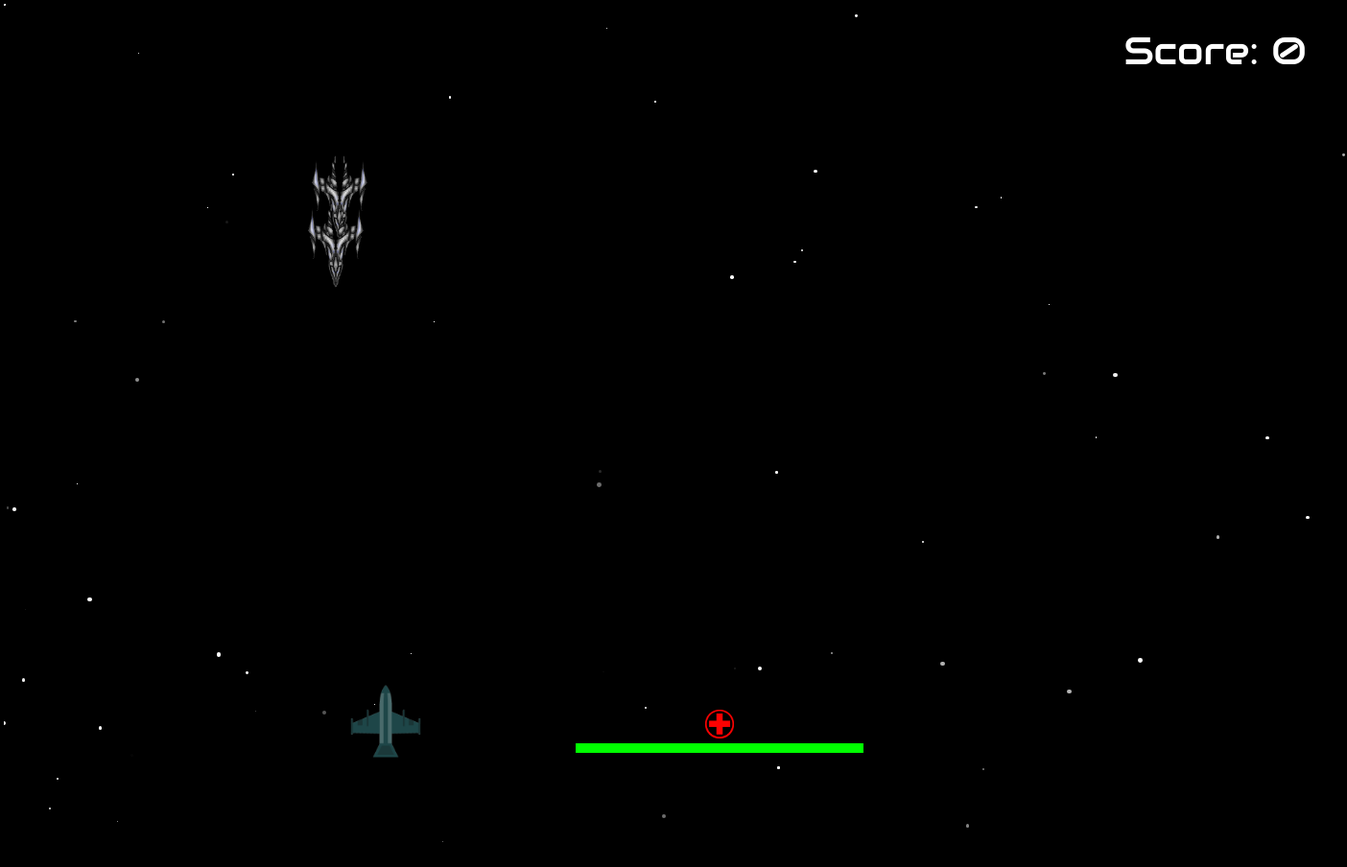
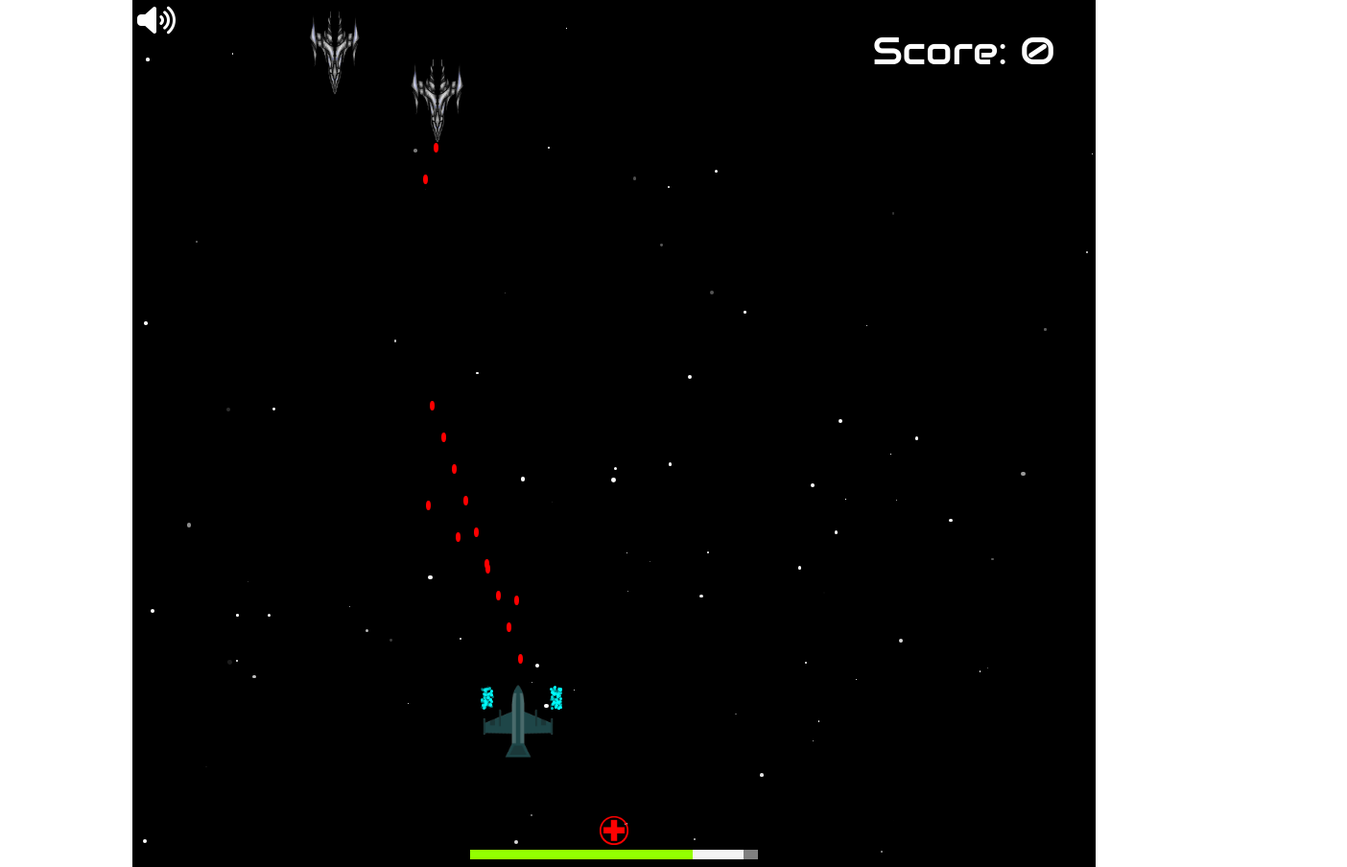
Before and after one commit to mscanza/FighterJet, a plain HTML site: page index.html in a window 1280 px wide. Shown: the whole page at 96% size, 1404 px wide, since content can reach past the window. Drawn offline with Linux system fonts and the light colour scheme.

Commit message:
Update health bar, enemies and more

```diff
--- a/bullets.js
+++ b/bullets.js
@@ -45,7 +45,9 @@ function updateBullet(bullet, enemies, obstacles) {
   if (topCollision) {
     bullet.collided = true;
     if (bullet.type === 'secondary') {
-      bullet.soundCollision.play();
+      if (!muted) {
+        bullet.soundCollision.play();
+      }
     }
   }
 
@@ -73,7 +75,9 @@ function updateEnemyBullet(bullet) {
   if (topCollision) {
     bullet.collided = true;
     if (bullet.type === 'secondary') {
-      bullet.soundCollision.play();
+      if (!muted) {
+        bullet.soundCollision.play();
+      }
     }
   }
 
@@ -116,11 +120,17 @@ function Bullet(left, top, type = 'primary', subtype = 'left', color, time, enem
   if (this.type === 'secondary') {
     this.element.classList.add('secondary');
     this.soundCollision.src = './audio/secondaryCollision.mp3';
+    this.width = 8;
+    this.height = 20;
+    this.damage = 10;
     if (this.subtype === 'left') {
       this.sound.src = './audio/secondary.mp3';
     }
   } else if (this.type === 'primary') {
+    this.height = 10;
+    this.width = 5;
     this.sound.src = './audio/primary.mp3';
+    this.damage = 1;
   }
   this.left = left + (fighterJet.width / 2) - 3;
 
--- a/index.html
+++ b/index.html
@@ -4,9 +4,10 @@
   <meta charset="utf-8">
   <link href="https://fonts.googleapis.com/css?family=Audiowide&display=swap" rel="stylesheet">
   <link href="./style.css" rel="stylesheet" type="text/css">
+  <script src="https://use.fontawesome.com/3efd968dcb.js"></script>
 </head>
 <body>
-  <div class="overlay"></div>
+  <i class="fa volume fa-volume-up fa-2x"></i>
   <div class="container">
     <div class="score">
       <span class="scoreLabel">Score: <span class="scoreNumber"></span></span>
@@ -16,6 +17,7 @@
     <div class="playerHealth">
       <img src="./Assets/Images/healthIcon.png" class="healthIcon">
       <div class="playerHealthMeter">
+        <div class="currentPlayerHealthUnderlay"></div>
         <div class="currentPlayerHealth"></div>
       </div>
     </div>
@@ -23,7 +25,6 @@
       <h1>Game Over.</h1>
     </div>
   </div>
-
   <script src="./explosions.js"></script>
   <script src="./bullets.js"></script>
   <script src="./stars.js"></script>
--- a/main.js
+++ b/main.js
@@ -3,18 +3,43 @@ const enemyContainer = document.getElementsByClassName('enemyContainer')[0];
 const scoreNumber = document.getElementsByClassName('scoreNumber')[0];
 const backgroundContainer = document.getElementsByClassName('backgroundContainer')[0];
 const gameOver = document.getElementsByClassName("gameOver")[0];
+const muteButton = document.getElementsByClassName('volume')[0];
 
+let finalScore;
+let muted = false;
 
 const useStars = true;
 
 container.height = 900;
-container.width = 1400;
+container.width = 1000;
 
 const playerHealthMeter = document.getElementsByClassName('currentPlayerHealth')[0];
+const playerHealthMeterUnderlay = document.getElementsByClassName('currentPlayerHealthUnderlay')[0];
 
+//Reference
+//FighterJet(left, top, width, height, rateOfFire, bulletSpeed, secondarySpeed, maxHealth, enemy)
 var fighterJet = new FighterJet(350, 700, 100, 100, 5, 3, 10, 100)
 for (let i = 1; i < 3; i++) {
-  var enemy = new FighterJet(1000 / i, 700 - (i * 50), 100, 100, 5, 5, 20, 100, true)
+  var enemy = new FighterJet(Math.random() * container.width, 1000 - (i * 50), 100, 100, 5, 5, 20, 50, true)
+}
+
+//position mute button on upper left
+var containerPosition = container.getBoundingClientRect();
+muteButton.style.left = containerPosition.left + 5 + 'px';
+muteButton.style.top = containerPosition.top + 5 + 'px';
+
+muteButton.addEventListener("click", mute)
+
+function mute() {
+  if (muted) {
+    muteButton.classList.remove("fa-volume-mute");
+    muteButton.classList.add("fa-volume-up");
+    muted = false;
+  } else {
+    muteButton.classList.remove("fa-volume-up");
+    muteButton.classList.add("fa-volume-off");
+    muted = true;
+  }
 }
 
 
@@ -36,13 +61,6 @@ window.addEventListener('keydown', function (event) {
       break;
     // spacebar
     case 32: fighterJet.fire = true;
-
-    //Remove me!!!
-      for (let i = 0; i < enemies.length; i++) {
-        const enemy = enemies[i];
-        enemy.fire = true;
-      }
-
       break;
   }
 
@@ -66,12 +84,6 @@ window.addEventListener('keyup', function (event) {
       break;
     // spacebar
     case 32: fighterJet.fire = false;
-
-        //Remove me!!!
-        for (let i = 0; i < enemies.length; i++) {
-          const enemy = enemies[i];
-          enemy.fire = false;
-        }
       break;
 
   }
@@ -89,26 +101,23 @@ window.time = 0;
 // Game loop
 var gameInterval = setInterval(function () {
   window.time += 1;
-  console.log(window.time)
   if (useStars) {
     if (window.time % 30 === 0) {
       let myStar = new Star(Math.random() * container.width, 0, Math.random() * 5, Math.random() * 2, Math.random() * 5)
       // (left, top, size, brightness, speed)
     }
   }
-if (enemies.length <= 2) {
-  for (let i = 1; i < 3; i++) {
-    var enemy = new FighterJet(1000 / i, 700 - (i * 50), 100, 100, 5, 5, 20, 100, true)
+  if (enemies.length <= 1) {
+    for (let i = 1; i < 3; i++) {
+      var enemy = new FighterJet(Math.random() * container.width, 1000 - (i * 50), 100, 100, 5, 5, 20, 100, true)
+    }
   }
-}
   if (window.time % 300 === 0) {
     let obstacle = new Obstacle(rockBasic, Math.random() * container.width)
   }
 
+  var starElements = Array.from(document.getElementsByClassName('star'));
 
-  if (useStars) {
-    var starElements = Array.from(document.getElementsByClassName('star'));
-  }
   let explosionContainerArray = Array.from(document.getElementsByClassName('explosionContainer'));
 
 
@@ -122,7 +131,9 @@ if (enemies.length <= 2) {
         i -= 1;
         continue;
       } else if (bullet.type === 'secondary') {
-        bullet.soundCollision.play();
+        if (!muted) {
+          bullet.soundCollision.play();
+        }
         Explosion(bullet.left, bullet.top, window.time, 2, 'cyan', 10, 10, 50)
         bullet.element.remove()
         bullets.splice(i, 1);
@@ -133,26 +144,6 @@ if (enemies.length <= 2) {
     updateBullet(bullet, enemies, obstacles)
   }
 
-  //enemy bullets
-  for (let i = 0; i < enemyBullets.length; i++) {
-    let bullet = enemyBullets[i]
-    if (bullet.collided) {
-      if (bullet.type === 'primary') {
-        bullet.element.remove()
-        enemyBullets.splice(i, 1);
-        i -= 1;
-        continue;
-      } else if (bullet.type === 'secondary') {
-        bullet.soundCollision.play();
-        Explosion(bullet.left, bullet.top, window.time, 2, 'cyan', 10, 10, 50, true)
-        bullet.element.remove()
-        enemyBullets.splice(i, 1);
-        i -= 1;
-        continue;
-      }
-    }
-    updateEnemyBullet(bullet)
-  }
 
   checkFire(fighterJet)
 
@@ -161,18 +152,32 @@ if (enemies.length <= 2) {
     updatePosition(plane)
   })
 
-
   //enemies
   for (let i = 0; i < enemies.length; i++) {
     let enemy = enemies[i];
+
+    //enemy fire if fighterJet in line of fire
+    let lineOfFire = (enemy.left < container.width - fighterJet.left) && (enemy.left > container.width - (fighterJet.left + fighterJet.width));
+    if (lineOfFire) {
+      enemy.fire = true;
+    } else {
+      enemy.fire = false;
+    }
 
     //check enemy bullets
     checkFire(enemy, true)
 
     if (enemy.willExplode) {
-      fighterJet.score += 20;
+      fighterJet.score += 50;
       Explosion(container.width - enemy.left - enemy.width / 2, container.height - enemy.top - enemy.height / 2, window.time, 100, 'rgb(9, 71, 73)', 10, 50, 200)
-      enemy.willExplodeSound.play();
+      if (!muted) {
+        enemy.willExplodeSound.play();
+      }
+      enemy.element.remove();
+      enemies.splice(i, 1)
+      i -= 1;
+      continue;
+    } else if (enemy.top < -100 - enemy.height) {
       enemy.element.remove();
       enemies.splice(i, 1)
       i -= 1;
@@ -185,11 +190,21 @@ if (enemies.length <= 2) {
         enemy.flyRight = false;
       } else {
         if (fighterJet.left < container.width - enemy.left - enemy.width / 2) {
-          enemy.flyLeft = false;
-          enemy.flyRight = true;
+          //throttle acceleration
+          if (enemy.rightAccel > 5) {
+            enemy.flyLeft = true
+          } else {
+            enemy.flyLeft = false;
+            enemy.flyRight = true;
+          }
         } else {
-          enemy.flyRight = false;
-          enemy.flyLeft = true;
+          if (enemy.rightAccel < -5) {
+            //throttle acceleration
+            enemy.flyRight = true
+          } else {
+            enemy.flyRight = false;
+            enemy.flyLeft = true;
+          }
         }
       }
     }
@@ -200,9 +215,34 @@ if (enemies.length <= 2) {
       document.getElementsByClassName('hitbox')[0].style.backgroundColor = 'red';
     }
 
-    directionToFly(enemy)
+    directionToFly(enemy, true)
     updatePosition(enemy)
   }
+
+    //enemy bullets
+    for (let i = 0; i < enemyBullets.length; i++) {
+      let bullet = enemyBullets[i]
+      if (bullet.collided) {
+        if (bullet.type === 'primary') {
+          bullet.element.remove()
+          enemyBullets.splice(i, 1);
+          i -= 1;
+          continue;
+        } else if (bullet.type === 'secondary') {
+          if (bullet.soundCollision) {
+            if (!muted) {
+              bullet.soundCollision.play();
+            }
+          }
+          Explosion(bullet.left, bullet.top, window.time, 2, 'cyan', 10, 10, 50, true)
+          bullet.element.remove()
+          enemyBullets.splice(i, 1);
+          i -= 1;
+          continue;
+        }
+      }
+      updateEnemyBullet(bullet)
+    }
 
   //obstacles
   for (let i = 0; i < obstacles.length; i++) {
@@ -210,7 +250,9 @@ if (enemies.length <= 2) {
     if (obstacle.willExplode) {
       fighterJet.score += 5;
       Explosion(container.width - obstacle.left - obstacle.width / 2, container.height - obstacle.top - obstacle.height / 2, window.time, 20, 'rgb(100, 100, 100)', 10, 20, 100)
-      obstacle.sound.play();
+      if (!muted) {
+        obstacle.sound.play();
+      }
       obstacle.element.remove();
       obstacles.splice(i, 1)
       i -= 1;
@@ -223,23 +265,31 @@ if (enemies.length <= 2) {
   //player collisions
   fighterJetCollisions(enemies, 'enemies')
   fighterJetCollisions(obstacles)
-
+  fighterJetCollisions(enemyBullets, 'bullet')
 
   //update player health
+  let playerHealthColor = fighterJet.currentHealth / fighterJet.maxHealth > 0.7 ? "lime" : fighterJet.currentHealth / fighterJet.maxHealth > 0.3 ? "yellow" : "red";
+
+  playerHealthMeter.style.width = fighterJet.currentHealth / fighterJet.maxHealth * 100 + '%';
+  playerHealthMeterUnderlay.style.width = fighterJet.currentHealth / fighterJet.maxHealth * 100 + '%';
+
+  playerHealthMeter.style.backgroundColor = playerHealthColor;
+  //Game over
+  if (fighterJet.hasExploded) {
+    finalScore = fighterJet.score
+    setTimeout(function () {
+      gameOver.style.opacity = 1;
+      scoreNumber.textContent = finalScore;
+    }, 3000)
+    fighterJet.element.remove();
+    fighterJet = false;
+
+  }
+
   if (fighterJet.currentHealth <= 0 && !fighterJet.hasExploded) {
     Explosion(fighterJet.left - fighterJet.width / 2, fighterJet.top - fighterJet.height / 2, window.time, 20, 'rgb(255, 255, 200)', 8, 300, 2000);
     fighterJet.hasExploded = true;
-    fighterJet.element.remove();
-    fighterJet = false;
-    setTimeout(function() {
-      gameOver.style.opacity = 1;
-    }, 3000)
-
   }
-
-  let playerHealthColor = fighterJet.currentHealth / fighterJet.maxHealth > 0.7 ? "lime" : fighterJet.currentHealth / fighterJet.maxHealth > 0.3 ? "yellow" : "red";
-  playerHealthMeter.style.width = fighterJet.currentHealth / fighterJet.maxHealth * 100 + '%';
-  playerHealthMeter.style.backgroundColor = playerHealthColor;
 
 
   if (useStars) {
@@ -249,6 +299,6 @@ if (enemies.length <= 2) {
 
   updateExplosionParticles(explosionContainerArray)
 
-  scoreNumber.textContent = fighterJet.score;
+  scoreNumber.textContent = finalScore || fighterJet.score || 0;
 
 }, 1000 / 60)
--- a/obstacles.js
+++ b/obstacles.js
@@ -28,7 +28,6 @@ function Obstacle(obstacleObject, startingLeft, startingTop = container.height +
 
   this.wasShot = function(bullet, playerCollision) {
     let damage = playerCollision ? 70 : bullet.type === 'secondary' ? 30 : 1;
-    document.getElementsByClassName('hitbox')[0].style.backgroundColor = 'green';
 
     this.health -= damage;
 
--- a/planes.js
+++ b/planes.js
@@ -4,7 +4,10 @@ const primaryAudio = document.getElementById('primary');
 
 function FighterJet(left, top, width, height, rateOfFire, bulletSpeed, secondarySpeed, maxHealth, enemy) {
   this.element = document.createElement('div');
+  this.imageElement = document.createElement('div');
   this.element.classList.add('fighterJet');
+  this.imageElement.classList.add('fighterJetImage');
+  this.element.appendChild(this.imageElement);
   this.tooltip = document.createElement('div');
   this.tooltip.classList.add('tooltip');
   this.tooltipHealtherMeter = document.createElement('div');
@@ -17,6 +20,7 @@ function FighterJet(left, top, width, height, rateOfFire, bulletSpeed, secondary
   this.top = top;
   this.width = width;
   this.height = height;
+  this.tilt = 0;
   this.flyRight = false;
   this.flyLeft = false;
   this.flyDown = false;
@@ -29,6 +33,7 @@ function FighterJet(left, top, width, height, rateOfFire, bulletSpeed, secondary
   this.timeSinceLastShot = 0;
   this.rateOfFire = rateOfFire;
   this.lineOfFire = false;
+  this.speed = 0;
   this.bulletSpeed = bulletSpeed;
   this.bulletCount = 1;
   this.secondarySpeed = secondarySpeed;
@@ -69,16 +74,21 @@ function FighterJet(left, top, width, height, rateOfFire, bulletSpeed, secondary
       }
   }
   if (enemy) {
-    this.element.style.backgroundImage = 'url("./Assets/Images/enemy1.png")';
+    this.imageElement.style.backgroundImage = 'url("./Assets/Images/enemy1.png")';
     enemyContainer.appendChild(this.element);
     enemies.push(this);
+    this.speed = 0.5;
   } else {
     container.appendChild(this.element);
     planes.push(this);
   }
   }
 
-  function directionToFly(fighterJet) {
+  function directionToFly(fighterJet, enemy) {
+    if (enemy) {
+      fighterJet.top -= fighterJet.speed;
+    }
+
     if (fighterJet.flyRight) {
       fighterJet.rightAccel += 0.1;
     }
@@ -97,8 +107,10 @@ function FighterJet(left, top, width, height, rateOfFire, bulletSpeed, secondary
   function updatePosition(fighterJet) {
     fighterJet.left += fighterJet.rightAccel;
     fighterJet.top += fighterJet.topAccel;
+    fighterJet.tilt = fighterJet.rightAccel * 10;
     fighterJet.element.style.left = fighterJet.left + 'px';
     fighterJet.element.style.top = fighterJet.top + 'px';
+    fighterJet.imageElement.style.transform = `rotateY(${fighterJet.tilt}deg)`
     fighterJet.timeSinceLastFired += 1;
   }
 
@@ -137,7 +149,6 @@ function FighterJet(left, top, width, height, rateOfFire, bulletSpeed, secondary
   function fighterJetCollisions(array, type) {
     for (let i = 0; i < array.length; i++) {
       let entity = array[i]
-
       if (type === 'enemies') {
         //update enemy tooltips
         if (window.time - entity.timeSinceLastShot > 120) {
@@ -145,13 +156,22 @@ function FighterJet(left, top, width, height, rateOfFire, bulletSpeed, secondary
           entity.tooltip.style.opacity = 0;
         }
       }
+
       let playerCollision = ((container.width - entity.left - (entity.width / 5) >= fighterJet.left) && (container.width - entity.left - entity.width + entity.width / 5) <= fighterJet.left + fighterJet.width) && (container.height - entity.top - (entity.height / 5) >= fighterJet.top) && (container.height - entity.top - entity.height + (entity.height / 4) <= fighterJet.top + fighterJet.height);
 
       if (playerCollision) {
+        let damage = 0;
         if (!entity.hitByPlayer) {
-          entity.wasShot(null, true)
+          if (type === 'bullet') {
+            entity.collided = true;
+            damage = entity.damage;
+          } else {
+            entity.wasShot(null, true)
+            damage = 20;
+          }
+
           entity.hitByPlayer = true;
-          fighterJet.currentHealth -= 20;
+          fighterJet.currentHealth -= damage;
         }
       } else {
         entity.hitByPlayer = false;
--- a/style.css
+++ b/style.css
@@ -7,7 +7,7 @@ html, body {
   margin: auto;
   position: relative;
   height: 900px;
-  width: 1400px;
+  width: 1000px;
   border: 2px solid black;
   overflow: hidden;
   background-color: black;
@@ -27,7 +27,7 @@ html, body {
   margin: auto;
   position: relative;
   height: 900px;
-  width: 1400px;
+  width: 1000px;
   border: 2px solid black;
   overflow: hidden;
   background: none;
@@ -40,12 +40,21 @@ html, body {
   height: 100px;
   border-radius: 50%;
   position: absolute;
+  z-index: 100;
+  perspective: 1000px;
+}
+
+.fighterJetImage {
+  width: 100%;
+  height: 100%;
+  position: relative;
   background-size: contain;
   background-repeat: no-repeat;
   background-image: url("./Assets/Images/fighterJetTwoVector.png");
   z-index: 100;
+  transform-style: preserve-3d;
+}
 
-}
 .bullet {
   height: 10px;
   width: 5px;
@@ -124,9 +133,9 @@ html, body {
 }
 
 .playerHealth {
-  position: fixed;
-  bottom: 25px;
-  left: 600px;
+  position: relative;
+  bottom: 60px;
+  margin: auto;
   width: 300px;
   height: 40px;
   font-family: Arial, Helvetica, sans-serif;
@@ -134,16 +143,31 @@ html, body {
 }
 
 .playerHealthMeter {
+  position: relative;
   width: 300px;
   height: 10px;
   background-color: grey;
   margin: auto;
 }
 
+.currentPlayerHealthUnderlay {
+  position: absolute;
+  top: 0;
+  width: 300px;
+  height: 10px;
+  background-color: rgba(255, 255, 255, 0.9);
+  transition: all 0.6s;
+  transition-delay: 500ms;
+}
+
 .currentPlayerHealth {
   width: 300px;
   height: 10px;
   background-color: lime;
+  position: absolute;
+  top: 0;
+  transition: all 0.3s;
+
 }
 
 .healthIcon {
@@ -164,7 +188,7 @@ html, body {
 }
 
 .gameOver {
-  font-size: 100px;
+  font-size: 60px;
   letter-spacing: 10px;
   color: red;
   text-align: center;
@@ -180,3 +204,19 @@ html, body {
   opacity: 0;
   transition: opacity 2s;
 }
+
+.volume {
+  width: 20px;
+  height: 20px;
+  color: white;
+  position: absolute;
+  top: 3px;
+  left: 5px;
+  transition: all 0.2s;
+  z-index: 301;
+}
+
+.volume:hover {
+  cursor: pointer;
+  color: grey;
+}
```
